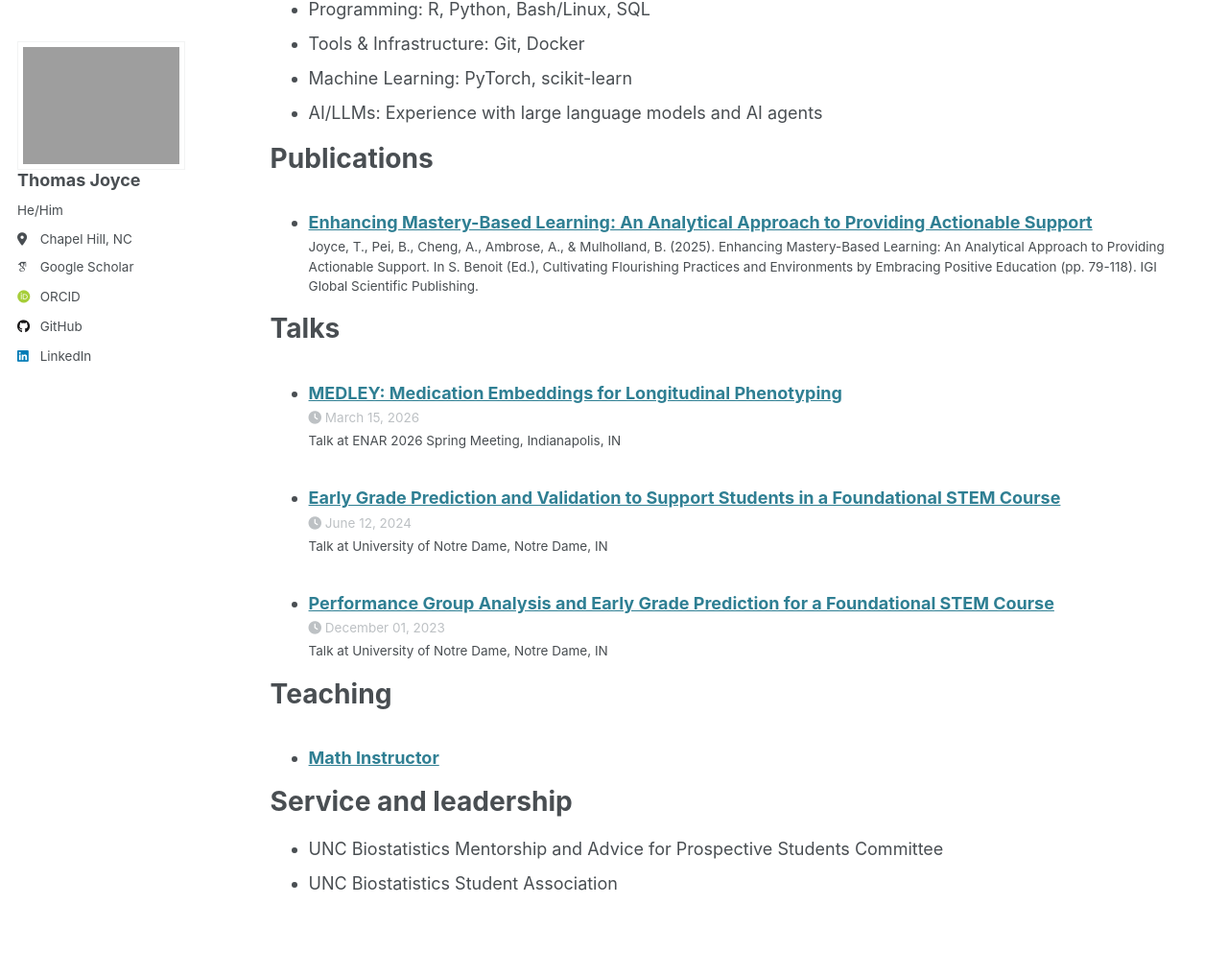
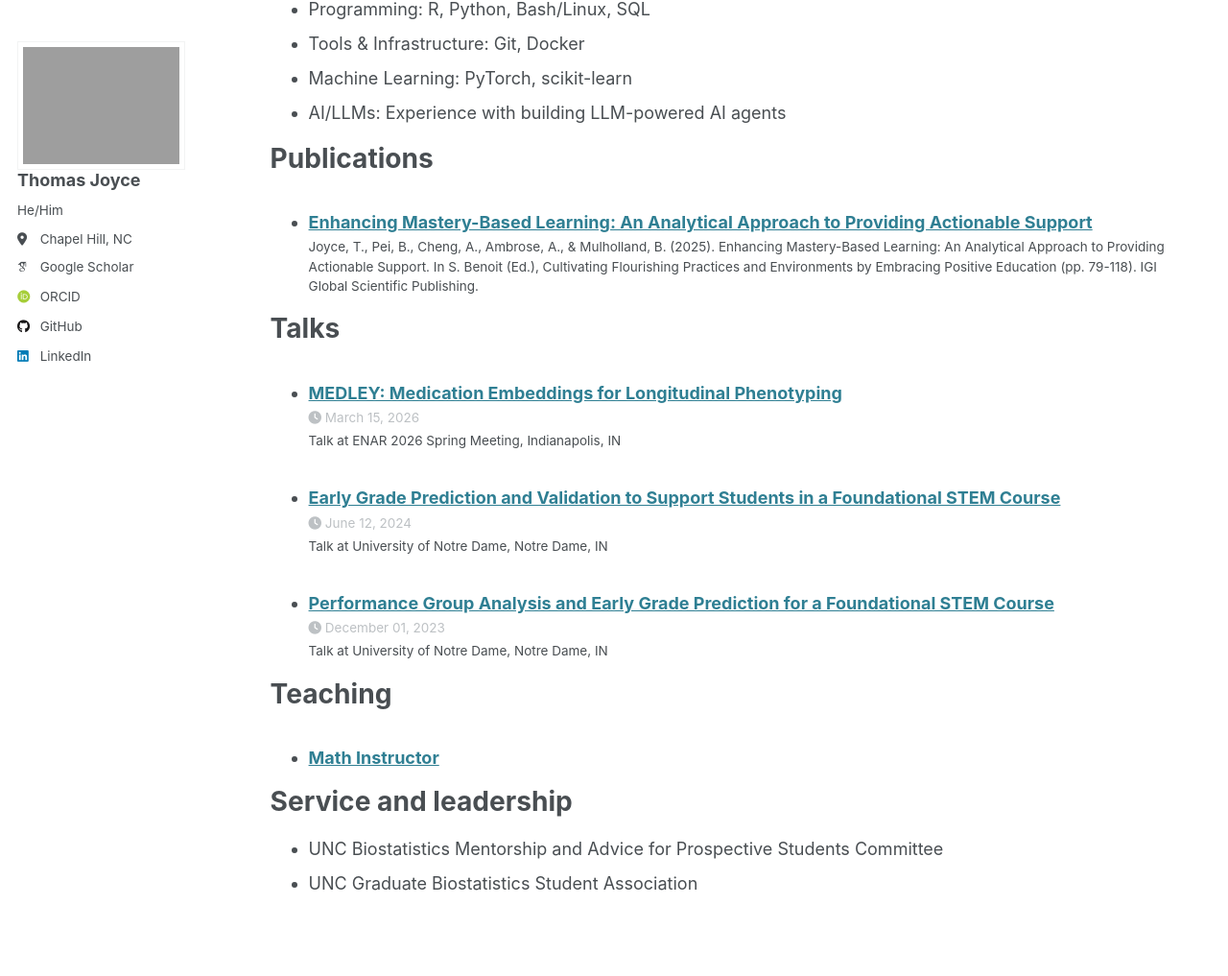
Before and after one commit to thomasjoyce7/personal-website, a Jekyll site: the page built from _pages/cv.md, in a window 1280 px wide and 1400 px high, scrolled down 839 px. Shown: the part 153-1170 px from the top of the window at 96% size. Built offline with Jekyll 4.4.1, drawn with Linux system fonts in a browser that asks for light colours; some web fonts are replaced.

Commit message:
Updated CV

```diff
--- a/_pages/cv.md
+++ b/_pages/cv.md
@@ -39,7 +39,7 @@ Skills
 * Programming: R, Python, Bash/Linux, SQL
 * Tools & Infrastructure: Git, Docker
 * Machine Learning: PyTorch, scikit-learn
-* AI/LLMs: Experience with large language models and AI agents
+* AI/LLMs: Experience with building LLM-powered AI agents
 
 Publications
 ======
@@ -62,4 +62,4 @@ Teaching
 Service and leadership
 ======
 * UNC Biostatistics Mentorship and Advice for Prospective Students Committee
-* UNC Biostatistics Student Association
+* UNC Graduate Biostatistics Student Association
```
